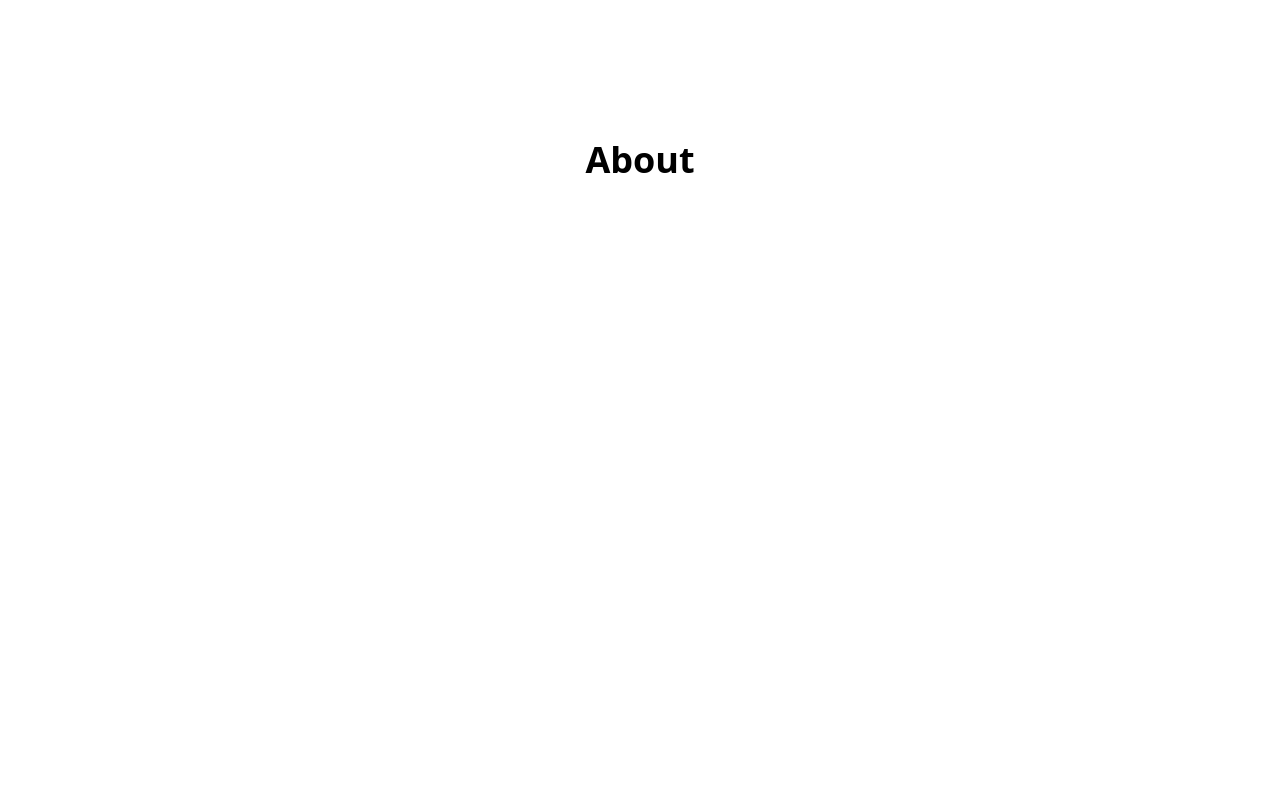
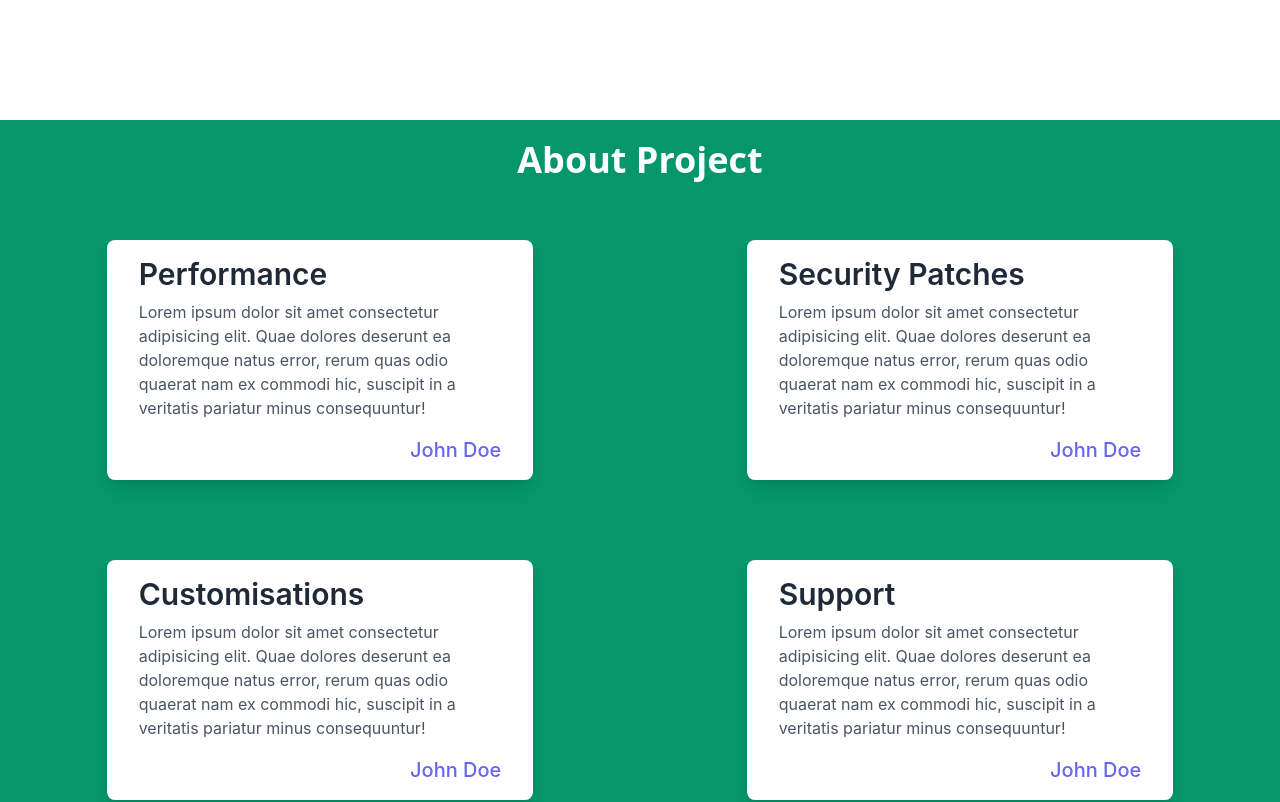
Before and after one commit to lighthouse-os/lighthouse-website, a React (Create React App) app: page / in a window 1280 px wide. Shown: the part 680-1482 px from the top of the page. Built offline with nearby package versions, Linux system fonts and the light colour scheme.

Commit message:
Working website as of noew

```diff
--- a/src/components/About.jsx
+++ b/src/components/About.jsx
@@ -1,10 +1,53 @@
+import AboutCard from "./AboutCard"
+
 const About = () => {
     return (
-        <div className="about min-h-screen" id="about">
-            <h1 className="text-center font-sans text-4xl font-semibold p-5">About</h1>
-            <div className="">
+        <div className="about min-h-auto bg-green-600" id="about">
+            <h1 className="text-center font-sans text-4xl font-semibold p-5 text-white my-18">About Project</h1>
+            <div className="flex flex-wrap justify-around">
+                <div class="w-full md:w-1/3 py-4 px-8 bg-white shadow-lg rounded-lg m-10">
+                    <div>
+                        <h2 class="text-gray-800 text-3xl font-semibold">Performance</h2>
+                        <p class="mt-2 text-gray-600">Lorem ipsum dolor sit amet consectetur adipisicing elit. Quae dolores deserunt ea doloremque natus error, rerum quas odio quaerat nam ex commodi hic, suscipit in a veritatis pariatur minus consequuntur!</p>
+                    </div>
+                    <div class="flex justify-end mt-4">
+                        <a href="#" class="text-xl font-medium text-indigo-500">John Doe</a>
+                    </div>
+                </div>
+
+                <div class="w-full md:w-1/3 py-4 px-8 bg-white shadow-lg rounded-lg m-10">
+                    <div>
+                        <h2 class="text-gray-800 text-3xl font-semibold">Security Patches</h2>
+                        <p class="mt-2 text-gray-600">Lorem ipsum dolor sit amet consectetur adipisicing elit. Quae dolores deserunt ea doloremque natus error, rerum quas odio quaerat nam ex commodi hic, suscipit in a veritatis pariatur minus consequuntur!</p>
+                    </div>
+                    <div class="flex justify-end mt-4">
+                        <a href="#" class="text-xl font-medium text-indigo-500">John Doe</a>
+                    </div>
+                </div>
+
+                <div class="w-full md:w-1/3 py-4 px-8 bg-white shadow-lg rounded-lg m-10">
+                    <div>
+                        <h2 class="text-gray-800 text-3xl font-semibold">Customisations</h2>
+                        <p class="mt-2 text-gray-600">Lorem ipsum dolor sit amet consectetur adipisicing elit. Quae dolores deserunt ea doloremque natus error, rerum quas odio quaerat nam ex commodi hic, suscipit in a veritatis pariatur minus consequuntur!</p>
+                    </div>
+                    <div class="flex justify-end mt-4">
+                        <a href="#" class="text-xl font-medium text-indigo-500">John Doe</a>
+                    </div>
+                </div>
+
+                <div class="w-full md:w-1/3 py-4 px-8 bg-white shadow-lg rounded-lg m-10">
+                    <div>
+                        <h2 class="text-gray-800 text-3xl font-semibold">Support</h2>
+                        <p class="mt-2 text-gray-600">Lorem ipsum dolor sit amet consectetur adipisicing elit. Quae dolores deserunt ea doloremque natus error, rerum quas odio quaerat nam ex commodi hic, suscipit in a veritatis pariatur minus consequuntur!</p>
+                    </div>
+                    <div class="flex justify-end mt-4">
+                        <a href="#" class="text-xl font-medium text-indigo-500">John Doe</a>
+                    </div>
+                </div>
+
 
             </div>
+
         </div>
     )
 }
--- /dev/null
+++ b/src/components/AboutCard.jsx
@@ -0,0 +1,9 @@
+const AboutCard = () => {
+    return (
+        <div>
+
+        </div>
+    )
+}
+
+export default AboutCard
--- /dev/null
+++ b/src/components/Downloads.jsx
@@ -0,0 +1,9 @@
+const Downloads = () => {
+    return (
+        <div>
+
+        </div>
+    )
+}
+
+export default Downloads
--- a/src/components/Home.jsx
+++ b/src/components/Home.jsx
@@ -8,9 +8,9 @@ const Home = () => {
             <div className="flex flex-wrap justify-around items-center ">
                 <img
                 src="https://static.bhphoto.com/images/images2500x2500/1601479238_1595336.jpg"
-                alt="image of pixel" className="h-auto font-semibold w-full md:w-1/2"/>
+                alt="image of pixel" className="h-auto font-semibold w-full md:w-1/2 lg:w-1/3"/>
                 <div className="">
-                    <h1 className="text-6xl font-bold m-6">Project Lighthouse</h1>
+                    <h1 className="text-6xl font-bold m-6 text-gray-400">Project Lighthouse</h1>
                     <p className="text-2xl text-center">Minimalistic custom rom</p>
                     <p className="text-2xl text-center">With features, pixel goodies</p>
                     <p className="text-2xl text-center">And latest security patches</p>
--- a/src/components/Navbar.jsx
+++ b/src/components/Navbar.jsx
@@ -3,6 +3,7 @@ import lighthouse from '../lighthouse.svg'
 
 const Navbar = () => {
     const [open,setOpen] = useState(false);
+    // const [active, setActive] = useState("#homeText"); Set active navbar option
 
     const onClickBurger = () => {
         setOpen(!open);
```
